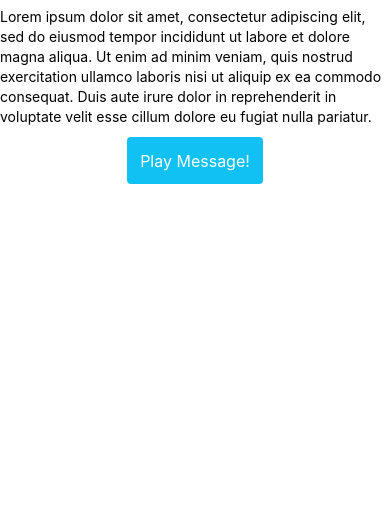
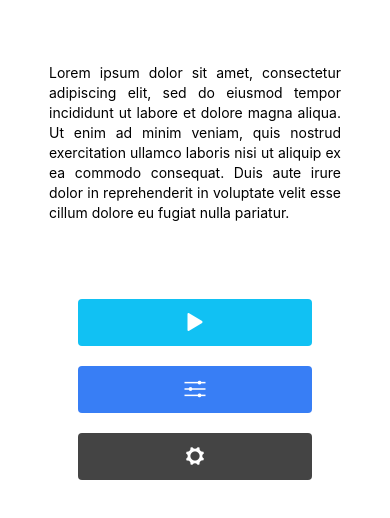
Before and after one commit to MichaelLampe/Textrr, a website: page textrr/www/index.html in a window 390 px wide. Shown: the part 46-564 px from the top of the page. Drawn offline with Linux system fonts and the light colour scheme; some packages are replaced by stand-ins of ours; files that its build step writes are made by us from their sources; files whose address does not match are found by name.

Commit message:
app design finalized

```diff
--- a/textrr/www/css/style.css
+++ b/textrr/www/css/style.css
@@ -1,5 +1,15 @@
-#audio-button{
-	margin: 0 auto;
+#button_container{
 	text-align: center;
-	max-width: 50%;
 }
+
+#message_content{
+	margin: 4em auto;
+	padding: 10px;
+	text-align: justify;
+	max-width: 80%;
+}
+
+.button{
+	margin: 10px auto;
+	min-width: 60%;
+}
--- a/textrr/www/index.html
+++ b/textrr/www/index.html
@@ -28,10 +28,10 @@
       </ion-header-bar>
       <ion-content>
 	<p id="message_content">Lorem ipsum dolor sit amet, consectetur adipiscing elit, sed do eiusmod tempor incididunt ut labore et dolore magna aliqua. Ut enim ad minim veniam, quis nostrud exercitation ullamco laboris nisi ut aliquip ex ea commodo consequat. Duis aute irure dolor in reprehenderit in voluptate velit esse cillum dolore eu fugiat nulla pariatur. </p>
-	<div id="audio-button">
-	<button class="button button-calm">
-	  Play Message!
-	</button>
+	<div id="button_container">
+  <button class="button icon ion-play button-calm"></button>
+  <button class="button icon ion-ios-settings-strong button-positive"></button>
+  <button class="button icon ion-gear-a button-dark"></button>
 	</div>
       </ion-content>
     </ion-pane>
```
